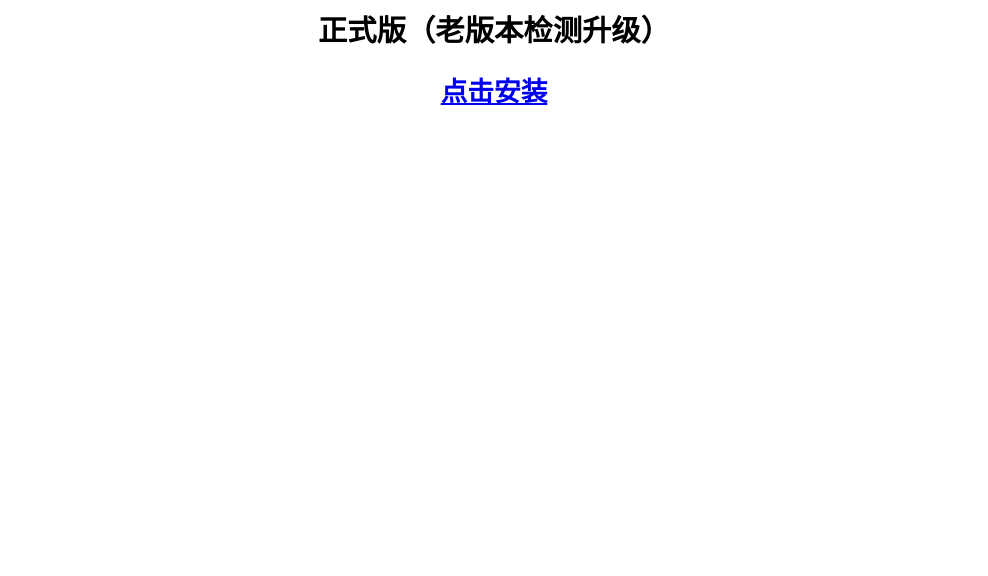
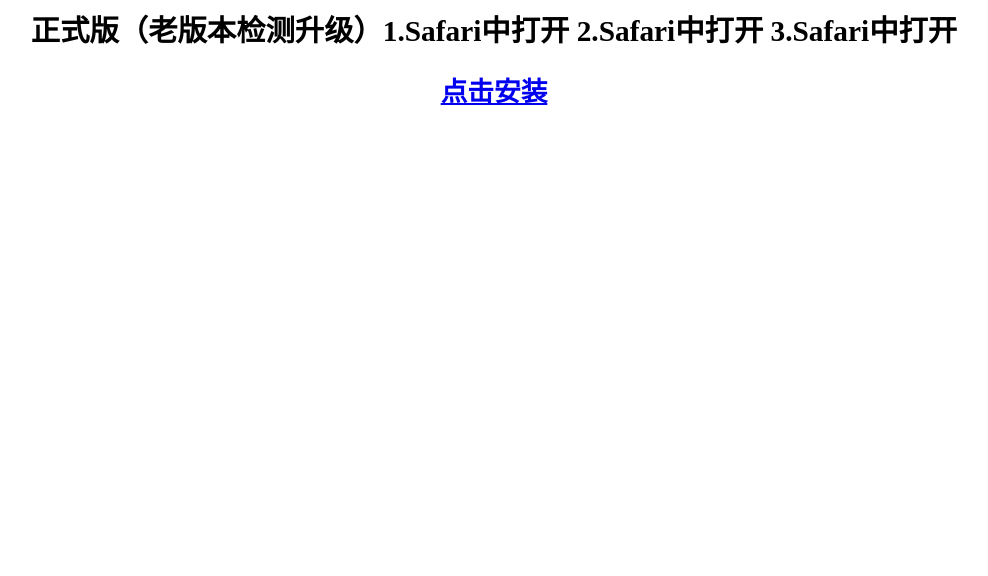
Before and after one commit to xiongq/online-zac, a plain HTML site: page index.html in a window 1280 px wide. Shown: the part 224-800 px from the top of the page, without its empty margins (146-1134 px from the left). Drawn offline with Linux system fonts and the light colour scheme.

Commit message:
Update index.html
Safari中打开

```diff
--- a/index.html
+++ b/index.html
@@ -2,12 +2,12 @@
 <html xmlns="http://www.w3.org/1999/xhtml">
 <head>
 <meta http-equiv="Content-Type" content="text/html; charset=utf-8" />
-<title>中安在线</title>
+<title>中安在线-Safari中打开</title>
 </head>
 <body>
 <h1 style="font-size:44pt" align="center">中安在线-老版本<h1/>
 <h1 style="font-size:24pt" align="center">版本号：2.0.41<h1/>
-    <h1 style="font-size:22pt" align="center">正式版（老版本检测升级）<h1/>
+    <h1 style="font-size:22pt" align="center">正式版（老版本检测升级）1.Safari中打开 2.Safari中打开 3.Safari中打开<h1/>
 <h1 style="font-size:20pt" align="center">
 <a title="iPhone" href="itms-services://?action=download-manifest&url=https://files.zac.cn/api/files/1943ed9d-6aae-4b2a-8cf6-2ddb47852a1b">点击安装</a>
 <h1/>
```
